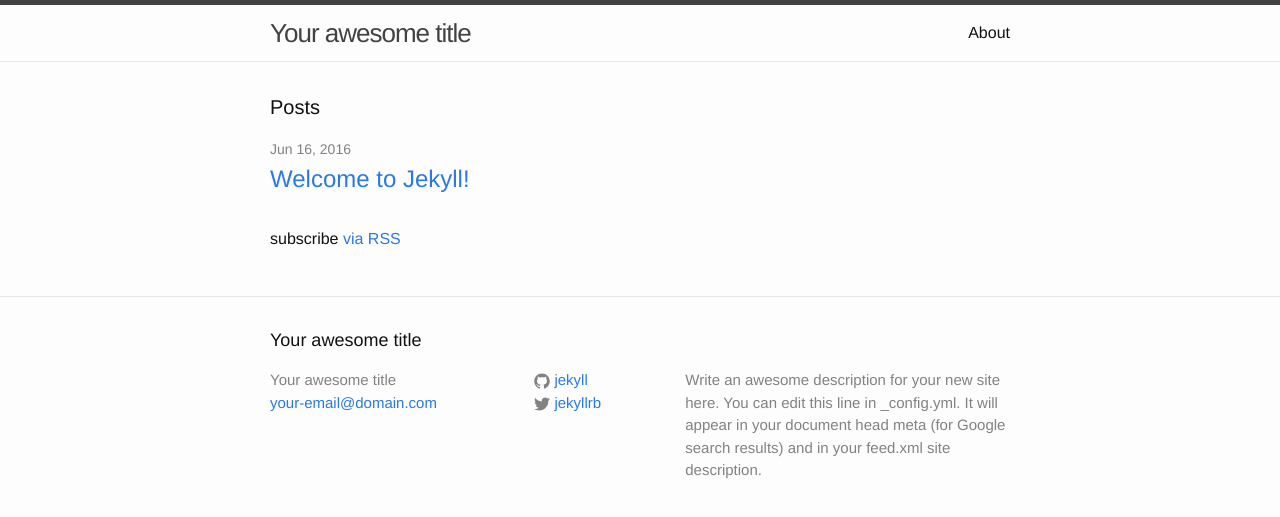
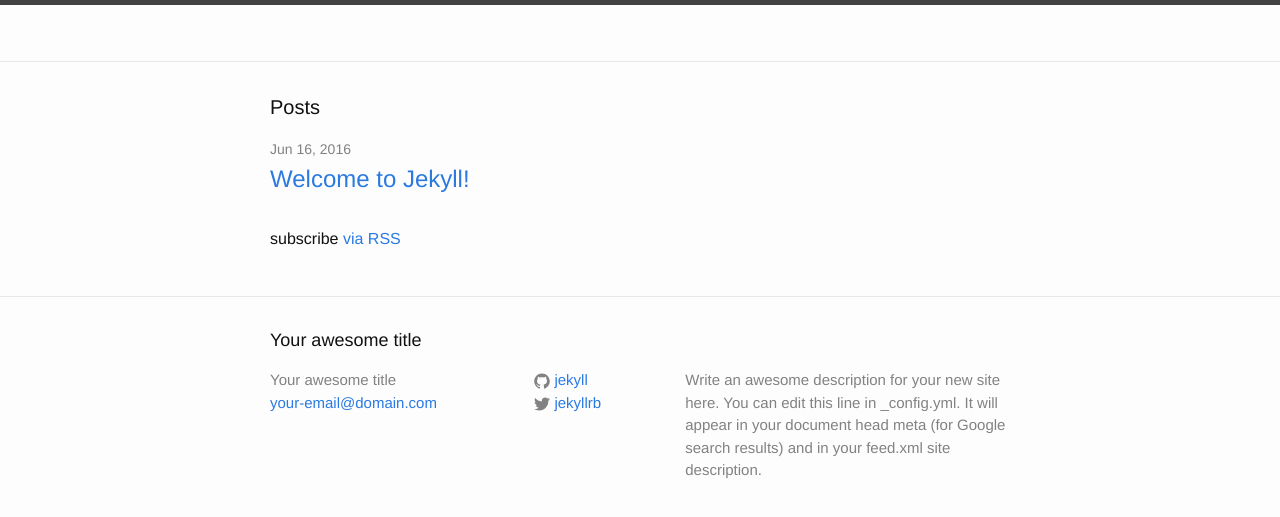
Before and after one commit to failfwd/failfwd.github.io, a Jekyll site: the page built from index.html, in a window 1280 px wide. Shown: the top 517 px of the page. Built offline with Jekyll 4.4.1, drawn with Linux system fonts in a browser that asks for light colours.

Commit message:
take out nav for now

```diff
--- a/_includes/header.html
+++ b/_includes/header.html
@@ -1,8 +1,9 @@
 <header class="site-header">
 
+  <!--
   <div class="wrapper">
 
-    <a class="site-title" href="{{ site.baseurl }}/">{{ site.title }}</a>
+    <a class="site-title" href="{#{ site.baseurl }}/">{#{ site.title }}</a>
 
     <nav class="site-nav">
       <a href="#" class="menu-icon">
@@ -14,14 +15,15 @@
       </a>
 
       <div class="trigger">
-        {% for my_page in site.pages %}
-          {% if my_page.title %}
-          <a class="page-link" href="{{ my_page.url | prepend: site.baseurl }}">{{ my_page.title }}</a>
-          {% endif %}
-        {% endfor %}
+        {#% for my_page in site.pages %}
+          {#% if my_page.title %}
+          <a class="page-link" href="{#{ my_page.url | prepend: site.baseurl }}">{#{ my_page.title }}</a>
+          {#% endif %}
+        {#% endfor %}
       </div>
     </nav>
 
   </div>
+  -->
 
 </header>
```
